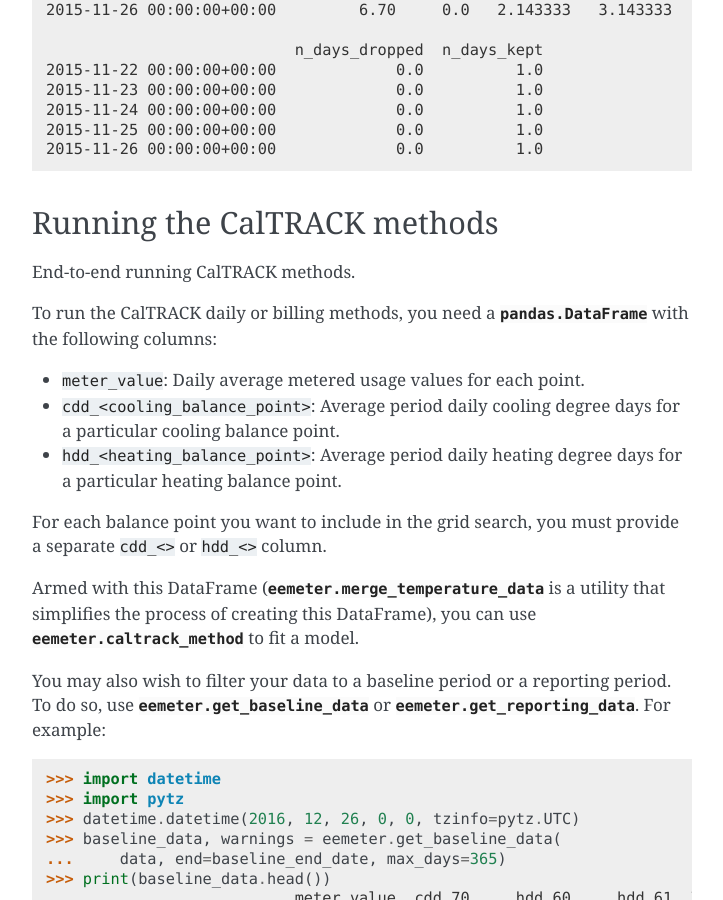
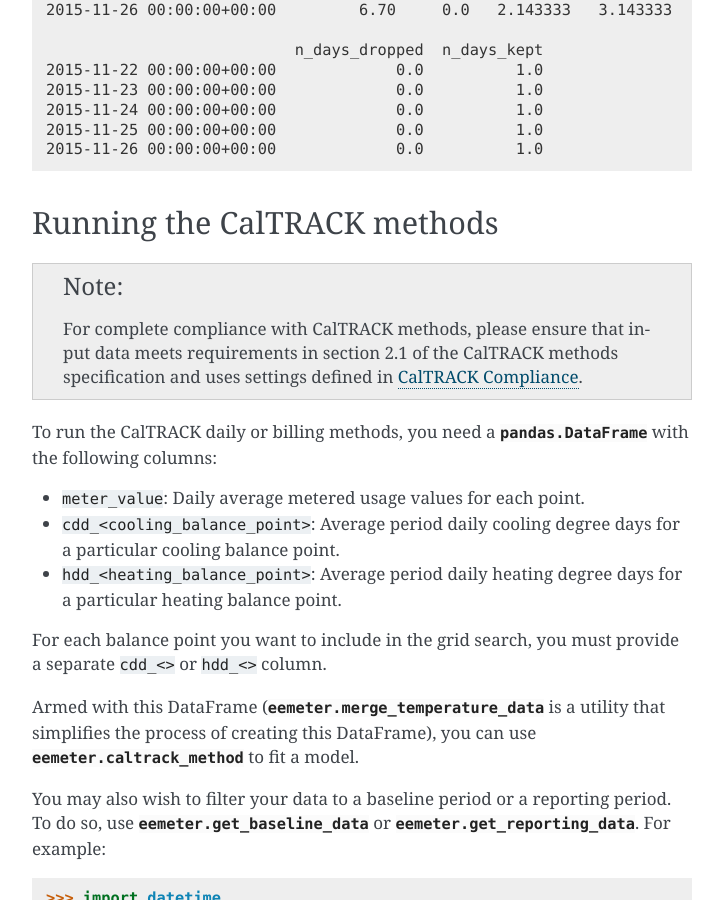
Before and after one commit to openeemeter/eemeter, a Sphinx documentation site: the page built from docs/basics.rst, in a window 1280 px wide and 900 px high, scrolled down 3459 px. Shown: the whole window, without its empty margins (388-1111 px from the left). Built offline with Sphinx 7.4.7, drawn with Linux system fonts in a browser that asks for light colours.

Commit message:
Start draft of caltrack compliance notes

```diff
--- a/docs/basics.rst
+++ b/docs/basics.rst
@@ -167,7 +167,11 @@ ranges, you can use the following::
 Running the CalTRACK methods
 ----------------------------
 
-End-to-end running CalTRACK methods.
+.. note::
+
+    For complete compliance with CalTRACK methods, please ensure that input
+    data meets requirements in section 2.1 of the CalTRACK methods
+    specification and uses settings defined in :doc:`caltrack_compliance`.
 
 To run the CalTRACK daily or billing methods, you need a :any:`pandas.DataFrame` with
 the following columns:
--- a/docs/index.rst
+++ b/docs/index.rst
@@ -88,4 +88,5 @@ Usage Guides
 
    basics
    advanced
+   caltrack_compliance
    api
```
Also changed, not shown: docs/caltrack_compliance.rst (added, +21 -0 lines), 2 other files.
